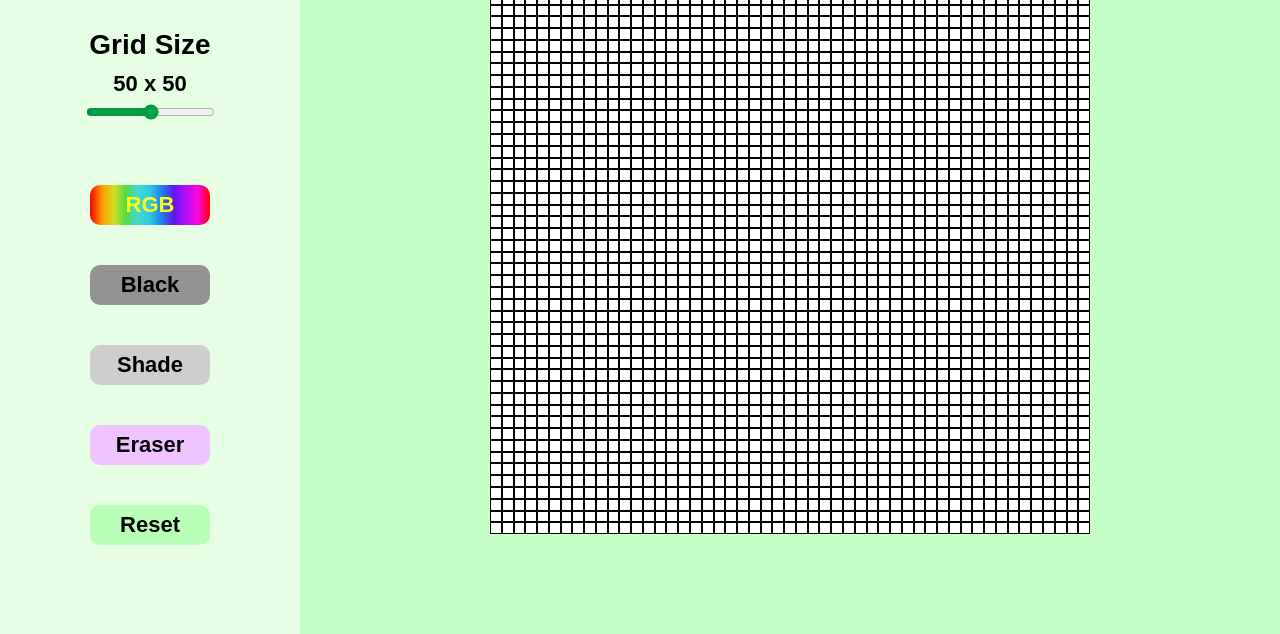
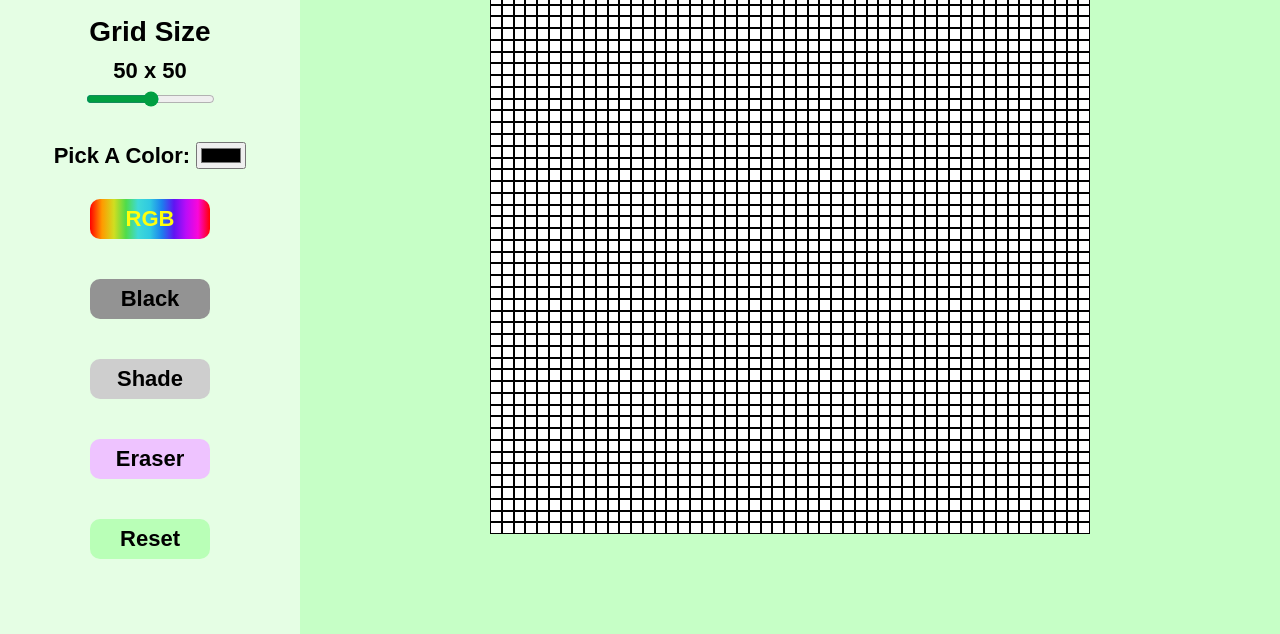
Before and after one commit to kjester15/Etch-A-Sketch, a plain HTML site: page index.html in a window 1280 px wide. Shown: the part 166-800 px from the top of the page. Drawn offline with Linux system fonts and the light colour scheme; a web font is replaced by a local one.

Commit message:
Add color picker to html

```diff
--- a/index.html
+++ b/index.html
@@ -17,6 +17,7 @@
             <div id="size-box">50 x 50</div>
             <input type="range" min="1" max="100" class="slider" id="sizeSlider">
         </div>
+        <div class="pickColor">Pick A Color: <input type="color"></div>
         <button id="rgbBtn">RGB</button>
         <button id="blackBtn">Black</button>
         <button id="shadeBtn">Shade</button>
--- a/script.js
+++ b/script.js
@@ -77,7 +77,7 @@ function colorSquare(event) {
             event.target.style.backgroundColor = 'rgb(125, 125, 125)';
             event.stopPropagation();
         }
-        // increase black value each time the cursor passes over another greyscale value
+        // increase black value each time the cursor passes over another value
         else if (value != 0) {
             let r = Number(value[0]);
             let newR = r-12.5;
--- a/style.css
+++ b/style.css
@@ -28,6 +28,11 @@ h1 {
     display: flex;
     flex-direction: column;
     margin-bottom: 30px;
+}
+
+.pickColor {
+    font-size: 22px;
+    font-weight: 700;
 }
 
 .size-text, .slider, .size-box {
```
